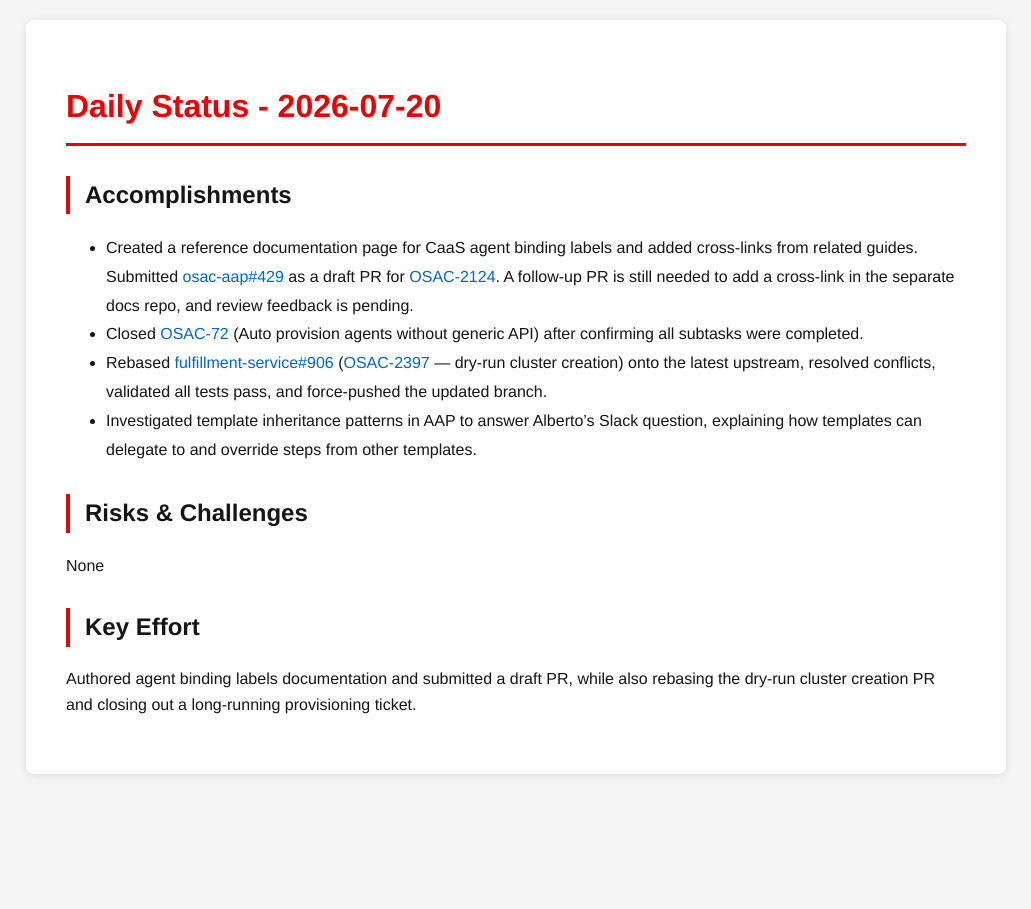
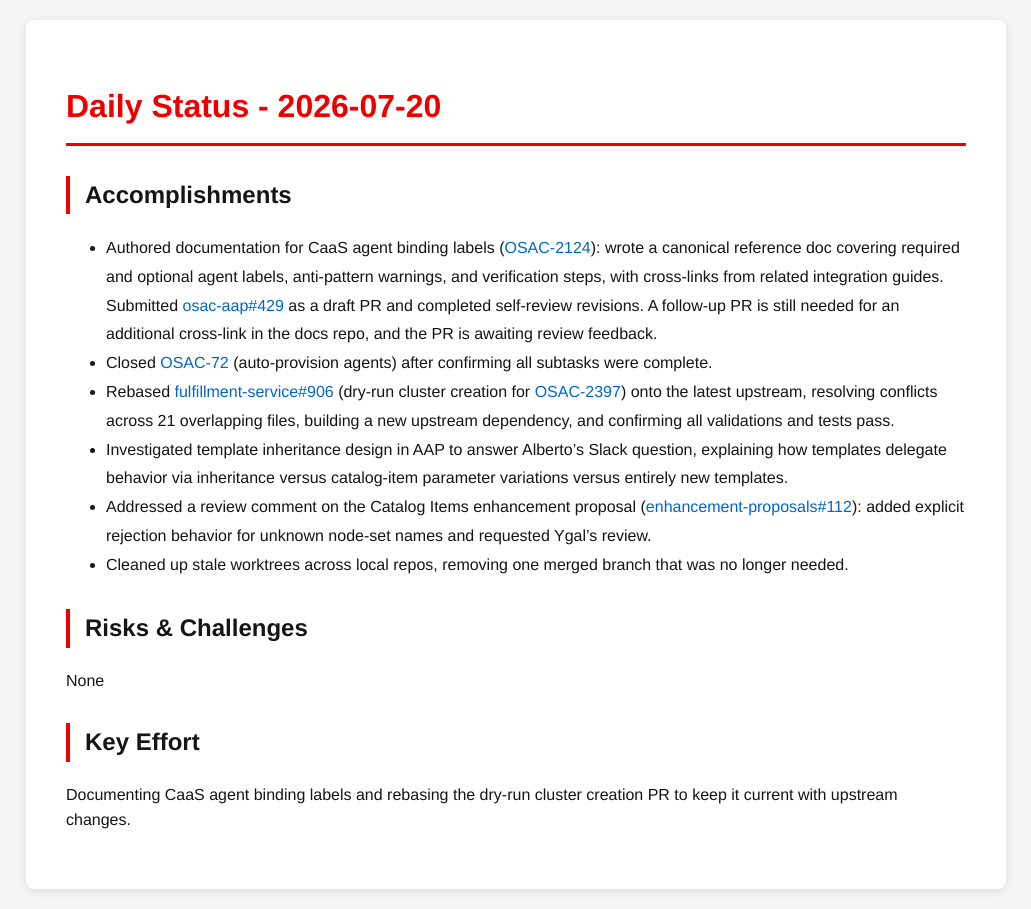
Before and after one commit to tzvatot/daily-status, a Jekyll site: the page built from 2026-07-20.md, in a window 1280 px wide. Shown: the whole page, without its empty margins (124-1155 px from the left). Built offline with Jekyll 4.4.1, drawn with Linux system fonts in a browser that asks for light colours.

Commit message:
Daily status update - 2026-07-20

```diff
--- a/2026-07-20.md
+++ b/2026-07-20.md
@@ -7,13 +7,15 @@ date: 2026-07-20
 # Daily Status - 2026-07-20
 
 ## Accomplishments
-- Created a reference documentation page for CaaS agent binding labels and added cross-links from related guides. Submitted [osac-aap#429](https://github.com/osac-project/osac-aap/pull/429) as a draft PR for [OSAC-2124](https://redhat.atlassian.net/browse/OSAC-2124). A follow-up PR is still needed to add a cross-link in the separate docs repo, and review feedback is pending.
-- Closed [OSAC-72](https://redhat.atlassian.net/browse/OSAC-72) (Auto provision agents without generic API) after confirming all subtasks were completed.
-- Rebased [fulfillment-service#906](https://github.com/osac-project/fulfillment-service/pull/906) ([OSAC-2397](https://redhat.atlassian.net/browse/OSAC-2397) — dry-run cluster creation) onto the latest upstream, resolved conflicts, validated all tests pass, and force-pushed the updated branch.
-- Investigated template inheritance patterns in AAP to answer Alberto's Slack question, explaining how templates can delegate to and override steps from other templates.
+- Authored documentation for CaaS agent binding labels ([OSAC-2124](https://redhat.atlassian.net/browse/OSAC-2124)): wrote a canonical reference doc covering required and optional agent labels, anti-pattern warnings, and verification steps, with cross-links from related integration guides. Submitted [osac-aap#429](https://github.com/osac-project/osac-aap/pull/429) as a draft PR and completed self-review revisions. A follow-up PR is still needed for an additional cross-link in the docs repo, and the PR is awaiting review feedback.
+- Closed [OSAC-72](https://redhat.atlassian.net/browse/OSAC-72) (auto-provision agents) after confirming all subtasks were complete.
+- Rebased [fulfillment-service#906](https://github.com/osac-project/fulfillment-service/pull/906) (dry-run cluster creation for [OSAC-2397](https://redhat.atlassian.net/browse/OSAC-2397)) onto the latest upstream, resolving conflicts across 21 overlapping files, building a new upstream dependency, and confirming all validations and tests pass.
+- Investigated template inheritance design in AAP to answer Alberto's Slack question, explaining how templates delegate behavior via inheritance versus catalog-item parameter variations versus entirely new templates.
+- Addressed a review comment on the Catalog Items enhancement proposal ([enhancement-proposals#112](https://github.com/osac-project/enhancement-proposals/pull/112)): added explicit rejection behavior for unknown node-set names and requested Ygal's review.
+- Cleaned up stale worktrees across local repos, removing one merged branch that was no longer needed.
 
 ## Risks & Challenges
 None
 
 ## Key Effort
-Authored agent binding labels documentation and submitted a draft PR, while also rebasing the dry-run cluster creation PR and closing out a long-running provisioning ticket.
+Documenting CaaS agent binding labels and rebasing the dry-run cluster creation PR to keep it current with upstream changes.
```
